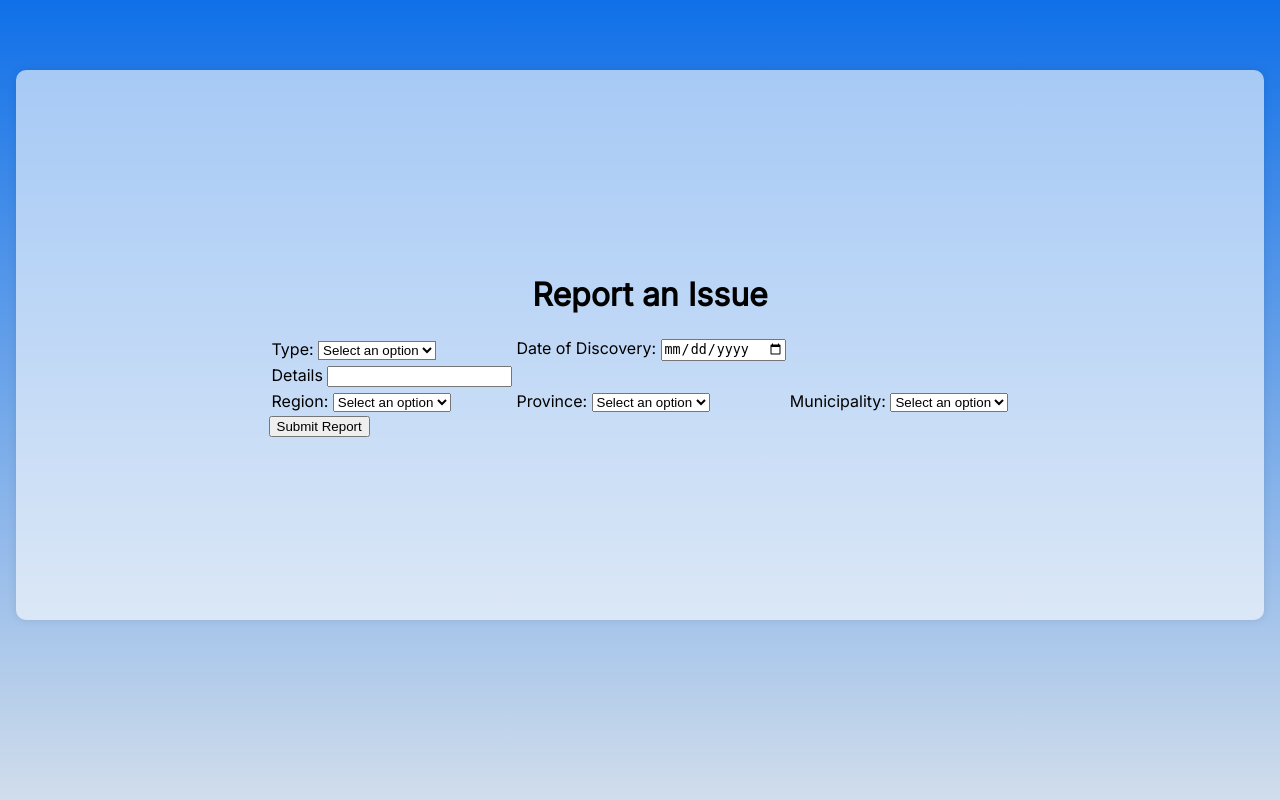
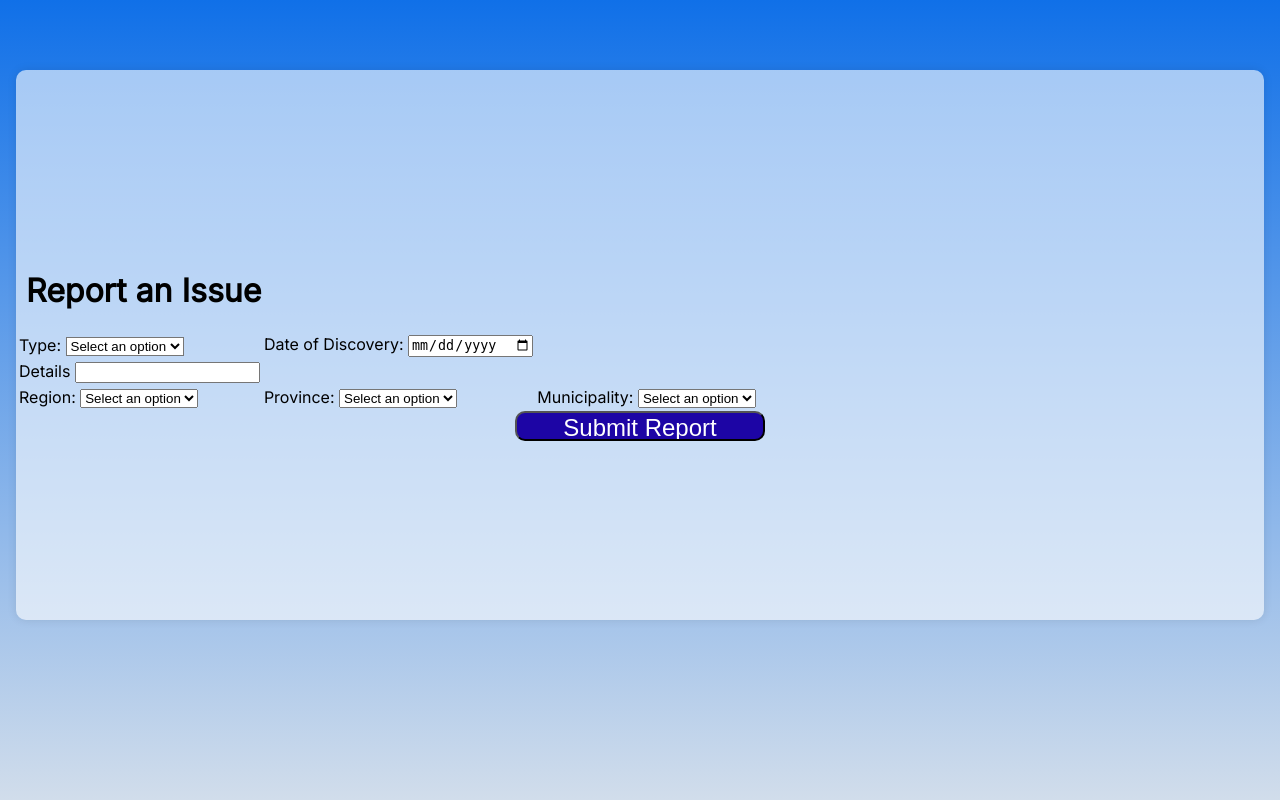
Before and after one commit to nicole-buere/ITISDEV-MCO, a PHP site: page /views/reportIssue.html in a window 1280 px wide. Run offline with PHP 8.4, Linux system fonts and the light colour scheme.

Commit message:
reportIssue redesign

```diff
--- a/css/forms.css
+++ b/css/forms.css
@@ -14,7 +14,7 @@ html, body {
 .formContainer {
     display: flex;
     flex-direction: column;
-    align-items: center; /* Center items horizontally */
+    align-items: left;
     justify-content: center; /* Center items vertically */
     width: 1248px;
     height: 550px;
@@ -47,3 +47,15 @@ html, body {
     color: white;
     background-color: antiquewhite;
 }*/
+
+.submitButton {
+    display: block;
+    margin-left: auto;
+    margin-right: auto;
+    width: 250px;
+    height: 30px;
+    color: white;
+    background: rgb(29, 5, 165);
+    font-size: 150%;
+    border-radius: 10px;
+}
--- a/views/reportIssue.html
+++ b/views/reportIssue.html
@@ -69,7 +69,7 @@
                     </tr>
                 </table>
 
-                <input type="submit" value="Submit Report"></input>
+                <input type="submit" class="submitButton" value="Submit Report"></input>
             </form>
         </div>
     </body>
```
